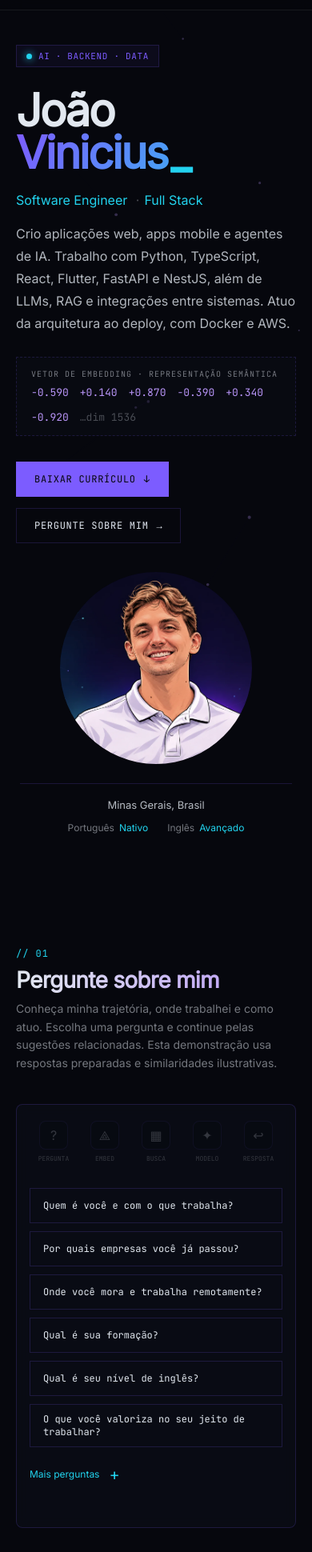
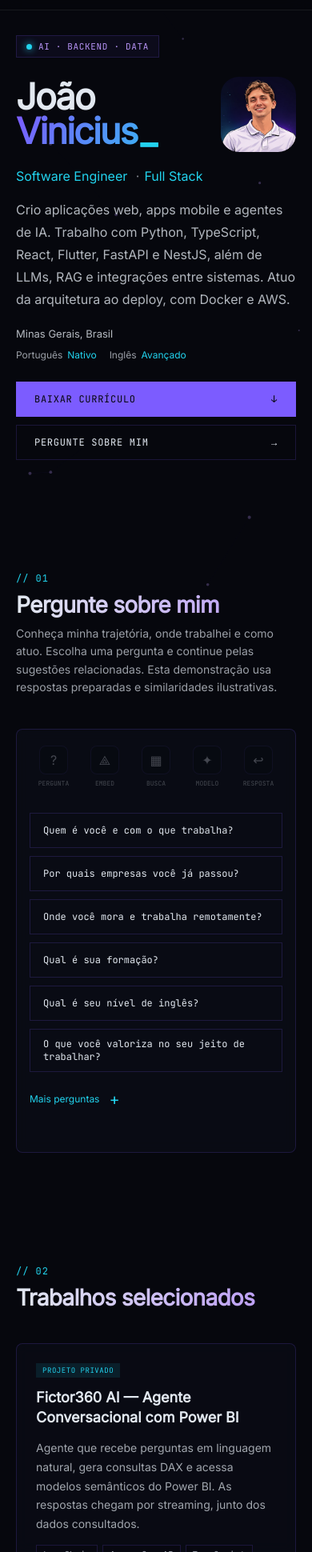
Before and after one commit to Joaovsr/joaovsr.github.io, a Vue app: page / in a window 390 px wide. Shown: the part 60-2000 px from the top of the page at 80% size. Built offline with nearby package versions, Linux system fonts and the light colour scheme.

Commit message:
fix: improve mobile hero composition and UI readability

```diff
--- a/src/assets/styles/scss/_shared.scss
+++ b/src/assets/styles/scss/_shared.scss
@@ -78,7 +78,7 @@
   color: $muted;
   background: rgba($bg, 0.4);
 
-  &--sm { font-size: 10px; padding: 3px 8px; }
+  &--sm { font-size: 11px; padding: 4px 8px; }
   &--skill {
     cursor: pointer;
     transition: all $transition-fast;
--- a/src/assets/styles/scss/_variables.scss
+++ b/src/assets/styles/scss/_variables.scss
@@ -19,8 +19,8 @@ $primary:   #7c5cff;
 $accent:    #22d3ee;
 $glow:      #b794f6;
 $secondary: #e2e8f0;
-$muted:     rgba(226, 232, 240, 0.5);
-$dim:       rgba(226, 232, 240, 0.3);
+$muted:     rgba(226, 232, 240, 0.68);
+$dim:       rgba(226, 232, 240, 0.55);
 $border:    rgba(124, 92, 255, 0.18);
 $font:      'Inter', sans-serif;
 $mono:      'JetBrains Mono', monospace;
--- a/src/components/sections/HeroSection.vue
+++ b/src/components/sections/HeroSection.vue
@@ -17,21 +17,21 @@
       </p>
       <p class="hero__tag">{{ t('tagline') }}</p>
 
-      <div class="hero__embed">
+      <div class="hero__cta">
+        <button type="button" @click="downloadCv" class="btn btn--primary">
+          {{ t('download_cv') }} <span aria-hidden="true">↓</span>
+        </button>
+        <a href="#ask" class="btn btn--ghost">
+          {{ t('hero.ask_cta') }} <span aria-hidden="true">→</span>
+        </a>
+      </div>
+
+      <div class="hero__embed" aria-hidden="true">
         <div class="hero__embed-label">{{ t('hero.embed_label') }}</div>
         <div class="hero__embed-vector">
           <span v-for="n in embedSample" :key="n.i" class="embed-num">{{ n.v }}</span>
           <span class="embed-num embed-num--dim">…dim 1536</span>
         </div>
-      </div>
-
-      <div class="hero__cta">
-        <button type="button" @click="downloadCv" class="btn btn--primary">
-          {{ t('download_cv') }} <span>↓</span>
-        </button>
-        <a href="#ask" class="btn btn--ghost">
-          {{ t('hero.ask_cta') }} <span aria-hidden="true">→</span>
-        </a>
       </div>
     </div>
 
@@ -97,7 +97,7 @@ const embedSample = computed(() =>
   padding-top: 60px;
 
   @media (max-width: $tablet) { grid-template-columns: minmax(0, 1fr) 280px; gap: 28px; }
-  @media (max-width: $mobile) { grid-template-columns: minmax(0, 1fr); min-height: auto; gap: 36px; padding-top: 40px; }
+  @media (max-width: $mobile) { grid-template-columns: minmax(0, 1fr); min-height: auto; gap: 28px; padding-top: 28px; }
 }
 .hero__left, .hero__right { position: relative; z-index: 1; }
 .hero--paused :deep(*) { animation-play-state: paused !important; }
@@ -120,7 +120,7 @@ const embedSample = computed(() =>
   background: rgba($primary, 0.06);
   font-family: $mono;
   font-size: 11px;
-  color: $primary;
+  color: $glow;
   letter-spacing: 0.06em;
   margin-bottom: 28px;
 }
@@ -167,7 +167,7 @@ const embedSample = computed(() =>
   border: 1px dashed $border;
   padding: 14px 18px;
   background: rgba($surface, 0.4);
-  margin-bottom: 32px;
+  margin-top: 24px;
   max-width: 540px;
 }
 .hero__embed-label {
@@ -214,6 +214,22 @@ const embedSample = computed(() =>
 
 @media (max-width: $tablet) { .hero__portrait { width: 280px; height: 280px; } }
 @media (max-width: $mobile) {
-  .hero__portrait { width: 240px; height: 240px; }
+  .hero {
+    grid-template-columns: minmax(0, 1fr) clamp(80px, 24vw, 140px);
+    grid-template-areas: 'tag tag' 'name portrait' 'role role' 'description description' 'caption caption' 'actions actions';
+    gap: 0 16px;
+  }
+  .hero__left, .hero__right { display: contents; }
+  .tag { grid-area: tag; justify-self: start; margin-bottom: 24px; }
+  .hero__name { grid-area: name; align-self: center; font-size: clamp(40px, 11.5vw, 68px); margin-bottom: 0; }
+  .hero__role { grid-area: role; margin-top: 20px; }
+  .hero__tag { grid-area: description; margin-bottom: 20px; }
+  .hero__embed { display: none; }
+  .hero__cta { grid-area: actions; display: grid; grid-template-columns: 1fr; gap: 10px; }
+  .hero__cta .btn { justify-content: space-between; }
+  .hero__portrait { grid-area: portrait; align-self: center; width: 100%; height: auto; aspect-ratio: 1; border-radius: 24%; }
+  .hero__caption { grid-area: caption; min-width: 0; max-width: none; margin: 0 0 24px; padding: 0; border: 0; text-align: left; }
+  .hero__location { margin-bottom: 8px; line-height: 1.5; }
+  .hero__languages { justify-content: flex-start; gap: 4px 16px; }
 }
 </style>
--- a/src/components/sections/ProjectsSection.vue
+++ b/src/components/sections/ProjectsSection.vue
@@ -57,6 +57,7 @@ const selected = ref<IProject | null>(null)
   border: 1px solid $border;
   background: rgba($surface, 0.5);
   padding: 24px;
+  border-radius: 8px;
   display: flex;
   flex-direction: column;
   gap: 14px;
@@ -93,6 +94,8 @@ const selected = ref<IProject | null>(null)
 }
 .proj__title { font-size: 16px; font-weight: 700; color: $secondary; }
 .proj__badge {
+  flex-shrink: 0;
+  white-space: nowrap;
   font-family: $mono;
   font-size: 9px;
   padding: 3px 8px;
@@ -103,7 +106,7 @@ const selected = ref<IProject | null>(null)
 }
 .proj__badge--public { color: #4ade80; background: rgba(#4ade80, 0.08); }
 .proj__desc {
-  font-size: 13px;
+  font-size: 14px;
   line-height: 1.7;
   color: rgba($secondary, 0.7);
   flex: 1;
@@ -130,4 +133,9 @@ const selected = ref<IProject | null>(null)
   color: $accent;
   transition: transform $transition-base;
 }
+@media (max-width: $mobile) {
+  .proj__head { flex-direction: column; gap: 12px; }
+  .proj__badge { order: -1; }
+  .proj__title { font-size: 18px; line-height: 1.4; }
+}
 </style>
```
Also changed, not shown: tests/ui.bombadil.ts (added, +22 -0 lines), 2 other files (tests, documents, lock files or other folders).
